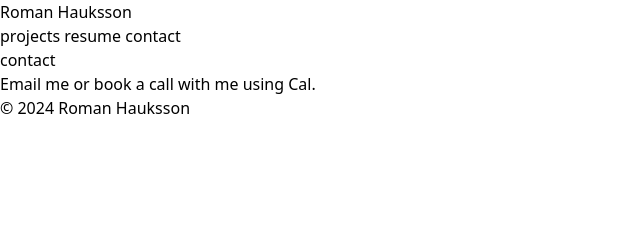
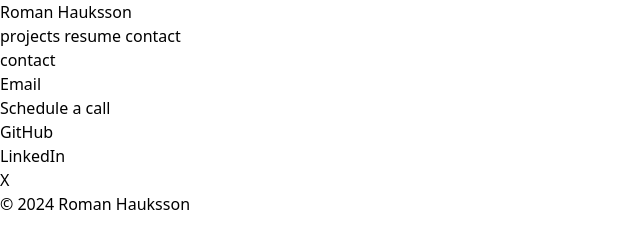
Before and after one commit to RomanHauksson/astro-blog, an Astro site: page /contact in a window 1280 px wide. Shown: the whole page, without its empty margins (0-640 px from the left). Built offline with nearby package versions, Linux system fonts and the light colour scheme; Astro itself is replaced by a stand-in of ours.

Commit message:
Add socials to contact page

```diff
--- a/src/pages/contact.astro
+++ b/src/pages/contact.astro
@@ -3,10 +3,17 @@ import Page from "../layouts/Page.astro";
 ---
 
 <Page title={"contact"} description={"Contact Roman Hauksson."}>
-  <section>
-    <p class="prose prose-slate prose-invert">
-      <a href="mailto:roman.i0djm@aleeas.com">Email me</a> or book a call with me
-      using <a href="https://cal.com/romanhauksson/meeting">Cal</a>.
+  <section class="prose prose-slate prose-invert">
+    <p>
+      <ul>
+        <li><a href="mailto:roman.i0djm@aleeas.com">Email</a></li>
+        <li>
+          <a href="https://cal.com/romanhauksson/meeting">Schedule a call</a>
+        </li>
+        <li><a href="https://github.com/romanhauksson">GitHub</a></li>
+        <li><a href="https://linkedin.com/in/romanhauksson">LinkedIn</a></li>
+        <li><a href="https://x.com/romanhauksson">X</a></li>
+      </ul>
     </p>
   </section>
 </Page>
```
